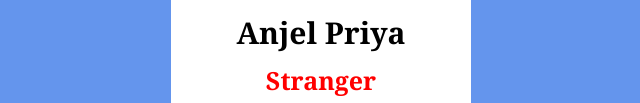
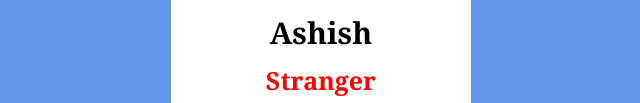
Before and after one commit to garg1976/Js-Mini-project, a plain HTML site: page index.html in a window 1280 px wide. Shown: the part 421-524 px from the top of the page, without its empty margins (319-959 px from the left). Drawn offline with Linux system fonts and the light colour scheme.

Commit message:
thrid commit

```diff
--- a/index.html
+++ b/index.html
@@ -10,7 +10,7 @@
 <body>
     <div id="card">
         <img src="https://images.unsplash.com/photo-1643490743293-1f1de8e3d68a?w=1000&auto=format&fit=crop&q=60&ixlib=rb-4.1.0&ixid=M3wxMjA3fDB8MHxzZWFyY2h8MTF8fG1vZGVsc3xlbnwwfDB8MHx8fDA%3D" alt="model">
-        <h1>Anjel Priya</h1>
+        <h1>Ashish</h1>
         <h5>Stranger</h5>
         <div id="btn-container">
             <!-- <button id="remove"><b>Remove</b></button> -->
```
